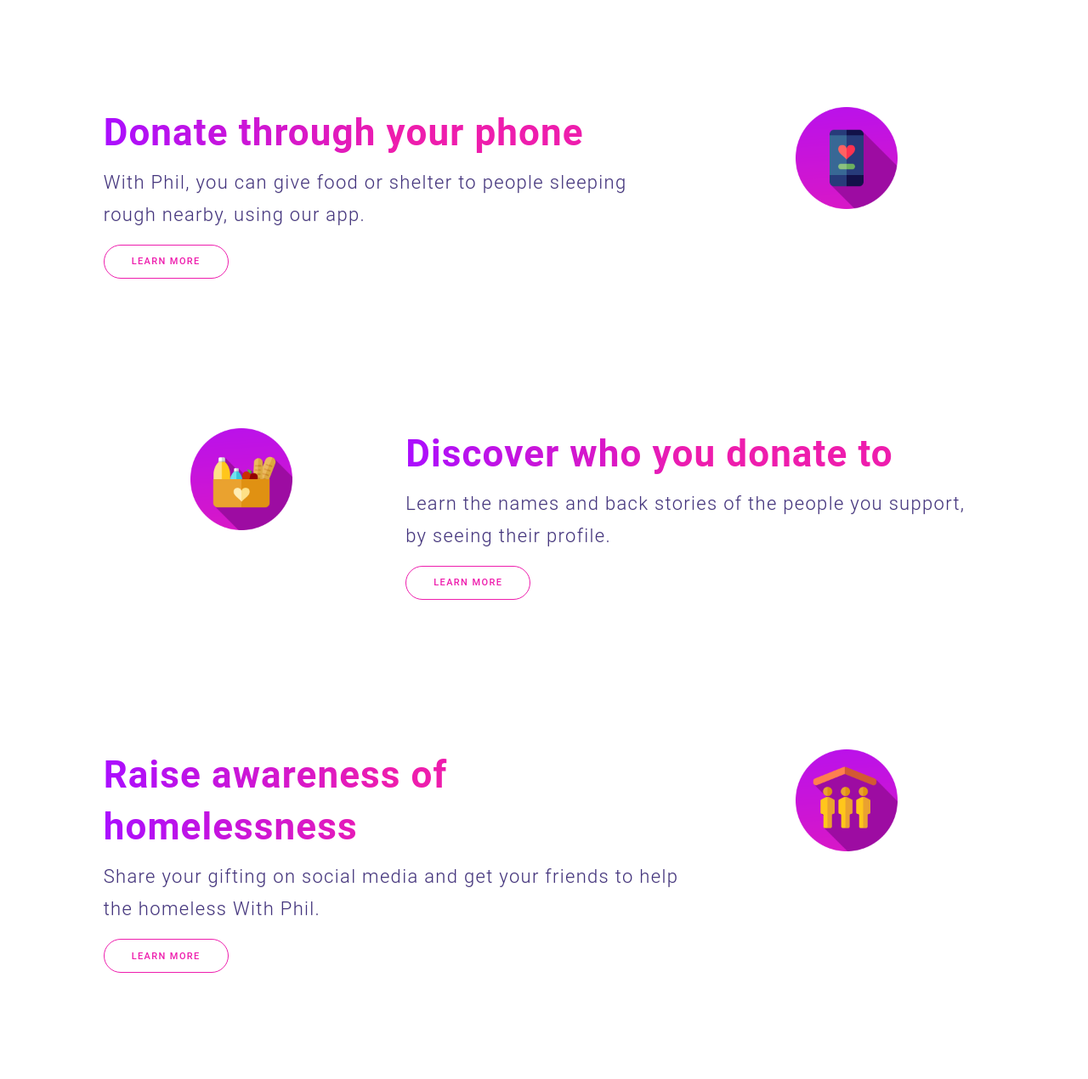
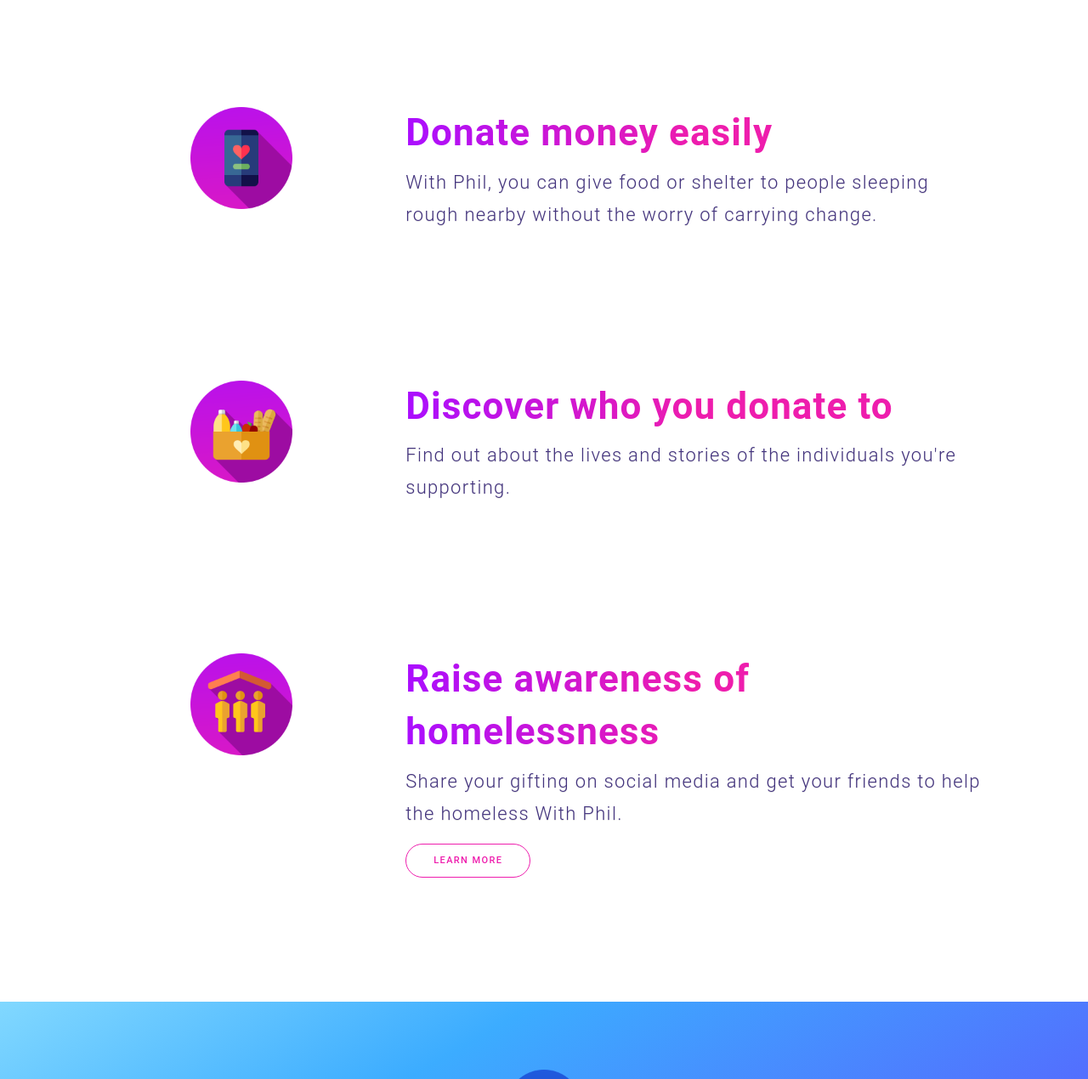
Before and after one commit to withphil/withphil.github.io, a Jekyll site: the page built from index.html, in a window 1280 px wide and 1400 px high, scrolled down 634 px, cut to the strip 130-1400 px from the top of the window. Shown: the whole strip at 85% size. Built offline with Jekyll 4.4.1, drawn with Linux system fonts in a browser that asks for light colours; some web fonts are replaced; comment, search, counter and statistics services are not loaded.

Commit message:
site change

```diff
--- a/index.html
+++ b/index.html
@@ -89,13 +89,12 @@ $(function() {
           <div class="small-12 columns text-center hide-for-medium">
             <img src="/images/pages/phone.png" alt="Image"></img>
           </div>
-          <div class="large-8 medium-8 small-12 columns">
-            <h2>Donate through your phone</h2>
-            <p>With Phil, you can give food or shelter to people sleeping rough nearby, using our app.</p>
-            <a href="#" class="button hide-for-mob">LEARN MORE</a>
-          </div>
           <div class="large-4 medium-4 small-4 columns text-center show hide-for-small-only">
             <img src="/images/pages/phone.png" alt="Image"></img>
+          </div>
+          <div class="large-8 medium-8 small-12 columns">
+            <h2>Donate money easily</h2>
+            <p>With Phil, you can give food or shelter to people sleeping rough nearby without the worry of carrying change.</p>
           </div>
         </div>
       </div>
@@ -112,8 +111,7 @@ $(function() {
           </div>
           <div class="large-8 medium-8 small-12 columns">
             <h2>Discover who you donate to</h2>
-            <p>Learn the names and back stories of the people you support, by seeing their profile.</p>
-            <a href="#" class="button hide-for-mob">LEARN MORE</a>
+            <p>Find out about the lives and stories of the individuals you're supporting.</p>
           </div>
         </div>
       </div>
@@ -125,13 +123,13 @@ $(function() {
           <div class="small-12 columns text-center hide-for-medium">
             <img src="/images/pages/support.png" alt="Image"></img>
           </div>
+          <div class="large-4 medium-4 small-4 columns text-center show hide-for-small-only">
+            <img src="/images/pages/support.png" alt="Image"></img>
+          </div>
           <div class="large-8 medium-8 small-12 columns">
             <h2>Raise awareness of homelessness</h2>
             <p>Share your gifting on social media and get your friends to help the homeless With Phil.</p>
             <a href="#" class="button hide-for-mob">LEARN MORE</a>
-          </div>
-          <div class="large-4 medium-4 small-4 columns text-center show hide-for-small-only">
-            <img src="/images/pages/support.png" alt="Image"></img>
           </div>
         </div>
       </div>
```
Also changed, not shown: 1 other file.
